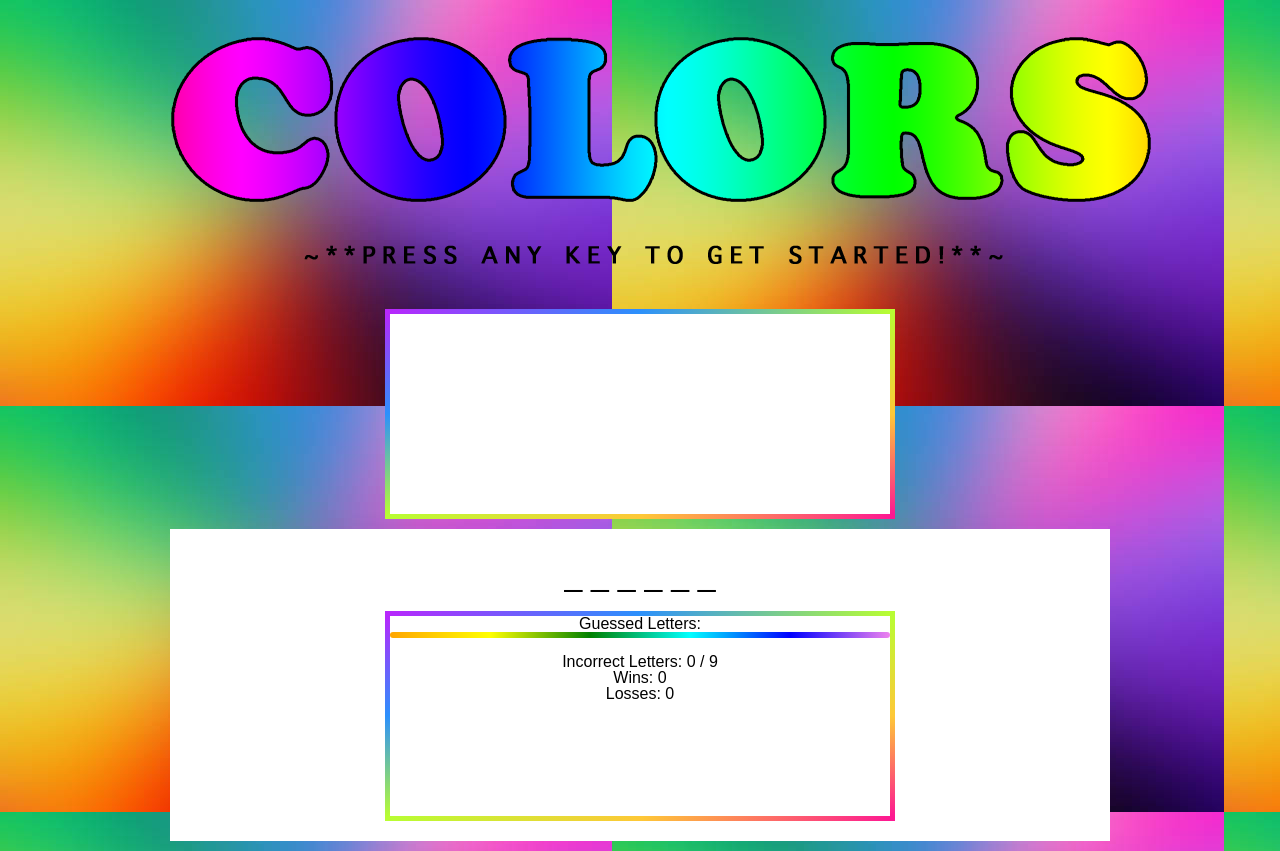
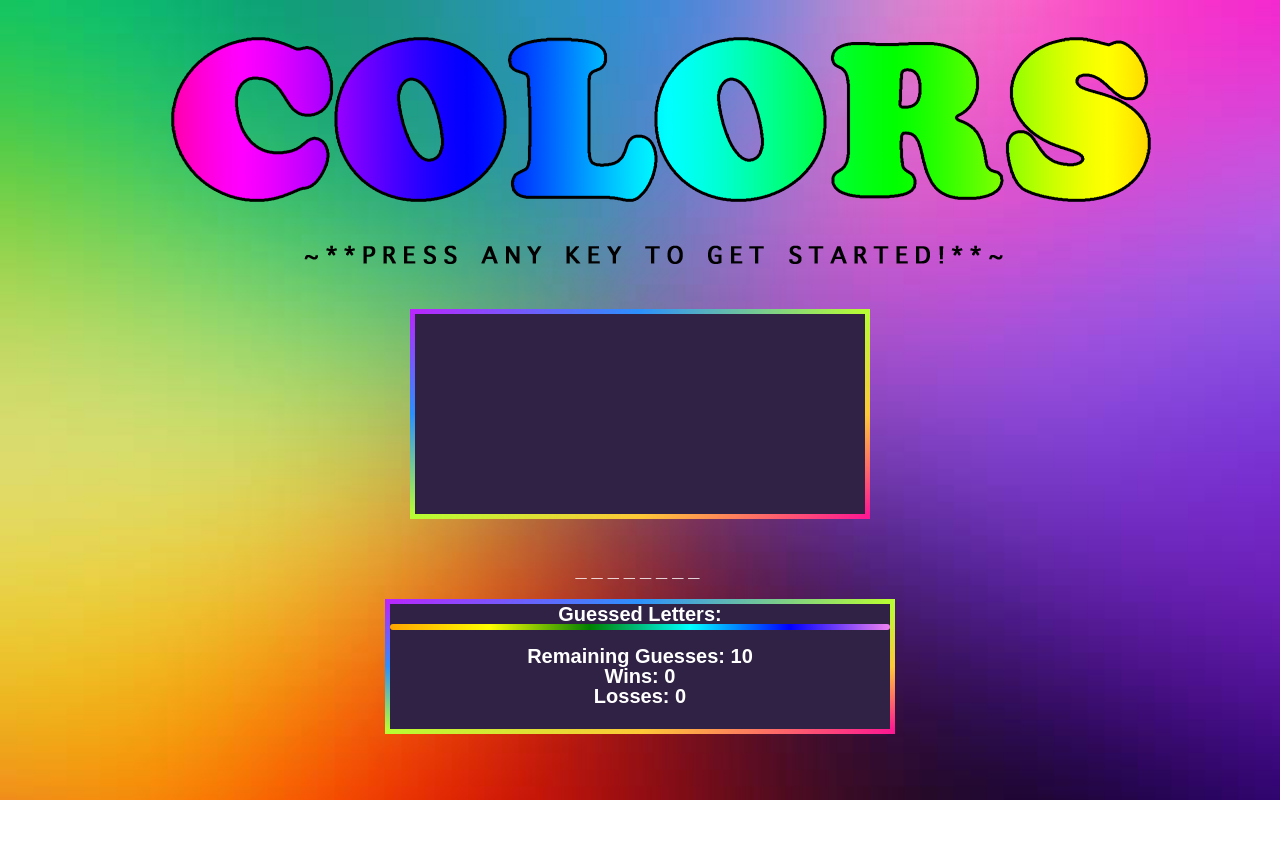
Before and after one commit to ragobash/word-guess-game, a plain HTML site: page index.html in a window 1280 px wide. After the commit the page ends 800 px from the top, so only its background shows below. Drawn offline with Linux system fonts and the light colour scheme.

Commit message:
Everything is done.

```diff
--- a/assets/css/style.css
+++ b/assets/css/style.css
@@ -1,13 +1,14 @@
 p {
     text-align: center;
+    font-size: 20px;
+    color: white;
+    font-weight: bold;
 }
 
 body {
+  background-image: url("../images/background.jpg");
+  background-size: 100%;
   position: relative;
-  background-color: white;
-}
-
-body {
   font-family: Arial, Helvetica, sans-serif;
   color: black;
 }
@@ -18,16 +19,22 @@ body {
   margin-right: auto;
 }
 
+/* Box for alerts */
 #alerts {
-  background-color: white;
+  background-color: #302244;
   border: 5px solid transparent;
   border-image: linear-gradient(to bottom right, #b827fc 0%, #2c90fc 25%, #b8fd33 50%, #fec837 75%, #fd1892 100%);
   border-image-slice: 1;
-  height: 200px;
+  height: 100px;
   margin: 20px auto;
-  width: 500px;
+  width: 350px;
   margin: 0 auto;
-  font-size: 12px;
+  font-size: 75px;
+  color: white;
+  text-align: center;
+  padding: 50px;
+  font-family: Arial, Helvetica, sans-serif;
+  font-weight: bold;
 }
 
 #main-content {
@@ -36,7 +43,6 @@ body {
 }
 
 .panel {
-	background-color: white;
 	padding: 20px;
 	margin: 10px;
 }
@@ -45,15 +51,18 @@ body {
 	text-align: center;
 	font-size: 32px;
 	padding: 10px;
-	padding-bottom: 20px;
+    padding-bottom: 20px;
+    color: white;
+    letter-spacing: 5px;
 }
 
+/* Display box for stats */
 #general-display {
-  background-color: white;
+  background-color: #302244;
   border: 5px solid transparent;
   border-image: linear-gradient(to bottom right, #b827fc 0%, #2c90fc 25%, #b8fd33 50%, #fec837 75%, #fd1892 100%);
   border-image-slice: 1;
-  height: 200px;
+  height: 125px;
   margin: 20px auto;
   width: 500px;
   margin: 0 auto;
@@ -73,3 +82,7 @@ body {
     height: 6px;
     border-radius: 4px;
 }
+
+#guessed-letters {
+    letter-spacing: 5px;
+}
--- a/assets/javascript/hangman.js
+++ b/assets/javascript/hangman.js
@@ -1,186 +1,114 @@
+// Create an array of words
+var words = [
+	"red",
+	"orange",
+	"yellow",
+	"green",
+	"blue",
+	"indigo",
+	"violet",
+	"aqua",
+	"ruby",
+	"emerald",
+	"sapphire",
+	"cyan",
+	"taupe",
+	"cerulean",
+	"pink",
+	"beige",
+	"black",
+	"white",
+	"brown",
+	"gray",
+	"bronze",
+	"burgundy",
+	"canary",
+	"charcoal",
+	"mohogany",
+	"cobalt",
+	"coral",
+	"cream",
+	"olive",
+	"denim",
+	"ebony",
+	"eggplant",
+	"gold",
+
+];
+
+// Pick a random word
+var word = randomWord();
+var answer = "";
+var guesses = [];
 var wins = 0;
 var losses = 0;
+var remainingGuesses = 10;
+var needsReset = false;
 
-var maxErrors = 9;
+createAnswer();
+displayStats();
 
-var wordDisplayLettersElement = document.getElementById("word-display-letters");
-var guessedLettersElement = document.getElementById("guessed-letters");
-var errorCountElement = document.getElementById("error-count");
-var winCountElement = document.getElementById("win-count");
-var lossCountElement = document.getElementById("loss-count");
+function reset() {
+	word = randomWord();
+	answer = "";
+	guesses = [];
+	remainingGuesses = 10;
+	needsReset = false;
+	createAnswer();
+	displayStats();
+	document.getElementById("alerts").innerText="";
+}
 
-var blinkElements = document.getElementsByClassName("blinking");
-var alertLineElements = document.getElementsByClassName("alert-line");
+function randomWord() {
+	return words[Math.floor(Math.random() * words.length)];
+}
 
-var validGuesses = [ 'a', 'b', 'c', 'd', 'e', 'f', 'g', 'h', 'i', 'j', 'k', 'l', 'm', 'n', 'o', 'p', 'q', 'r', 's', 't', 'u', 'v', 'w', 'x', 'y', 'z' ];
-
-var pressAnyKeyToStart = [
-	" ___                                       _                _              _               _   ",
-	"| _ \\ _ _  ___  ___ ___  __ _  _ _  _  _  | |__ ___  _  _  | |_  ___   ___| |_  __ _  _ _ | |_ ",
-	"|  _/| '_|/ -_)(_-<(_-< / _` || ' \\| || | | / // -_)| || | |  _|/ _ \\ (_-<|  _|/ _` || '_||  _|",
-	"|_|  |_|  \\___|/__//__/ \\__,_||_||_|\\_, | |_\\_\\\\___| \\_, |  \\__|\\___/ /__/ \\__|\\__,_||_|   \\__|",
-	"                                    |__/             |__/                                      "
-];
-var pressAnyKeyToReset = [
-	" ___                                       _                _                              _   ",
-	"| _ \\ _ _  ___  ___ ___  __ _  _ _  _  _  | |__ ___  _  _  | |_  ___    _ _  ___  ___ ___ | |_ ",
-	"|  _/| '_|/ -_)(_-<(_-< / _` || ' \\| || | | / // -_)| || | |  _|/ _ \\  | '_|/ -_)(_-</ -_)|  _|",
-	"|_|  |_|  \\___|/__//__/ \\__,_||_||_|\\_, | |_\\_\\\\___| \\_, |  \\__|\\___/  |_|  \\___|/__/\\___| \\__|",
-	"                                    |__/             |__/                                      "
-];
-
-var youWin = [
-	"__  __ ____   __  __   _      __ ____ _  __",
-	"\\ \\/ // __ \\ / / / /  | | /| / //  _// |/ /",
-	" \\  // /_/ // /_/ /   | |/ |/ /_/ / /    / ",
-	" /_/ \\____/ \\____/    |__/|__//___//_/|_/  ",
-	"                                           "
-];
-var youLose = [
-	"__  __ ____   __  __  __   ____   ____ ____",
-	"\\ \\/ // __ \\ / / / / / /  / __ \\ / __// __/",
-	" \\  // /_/ // /_/ / / /__/ /_/ /_\\ \\ / _/  ",
-	" /_/ \\____/ \\____/ /____/\\____//___//___/  ",
-	"                                           "
-];
-var emptyAlert = [
-	"                                           ",
-	"                                           ",
-	"                                           ",
-	"                                           ",
-	"                                           "
-];
-
-var game = new Hangman();
-
-document.onkeyup = function(event) {
-	var userGuess = event.key;
-
-	if (!game.gameOver) {
-		if (validGuesses.includes(userGuess) && !game.guessedLetters.includes(userGuess)) {
-			game.checkGuess(userGuess);
-		}
-	} else {
-		game = new Hangman();
-		game.updatePageData();
+//Set up the answer answer
+function createAnswer() {
+	for (var i = 0; i < word.length; i++) {
+		answer += "_";
 	}
 }
 
-window.setInterval(function() {
-	if (blinkElements.length > 0) {
-		if (game.guessedLetters.length === 0 || game.gameOver) {
-			if (blinkElements[0].style.opacity === "1") {
-				for (var i = 0; i < blinkElements.length; i++) {
-					blinkElements[i].style.opacity = "0";
-				}
-			} else {
-				for (var i = 0; i < blinkElements.length; i++) {
-					blinkElements[i].style.opacity = "1";
-				}
-			}
-		} else {
-			for (var i = 0; i < blinkElements.length; i++) {
-				blinkElements[i].style.opacity = "0";
-			}
+function displayStats() {
+	document.getElementById("word-display-letters").innerText = answer;
+	document.getElementById("error-count").innerText = remainingGuesses;
+	document.getElementById("win-count").innerText = wins;
+	document.getElementById("loss-count").innerText = losses;
+	document.getElementById("guessed-letters").innerText = guesses;
+}
+
+document.onkeyup = function(event) {
+	var guess = event.key;
+	if (!guesses.includes(guess) && !needsReset) {
+		guesses.push(guess);
+		if (word.includes(guess)) {
+			reveal(guess);
+		}
+		else {
+			remainingGuesses--;
 		}
 	}
-}, 750);
+	if (needsReset) {
+		reset();
+	}
+	if (!answer.includes("_")) {
+		wins++;
+		document.getElementById("alerts").innerHTML="You win!";
+		needsReset = true;
+	}
+	else if (remainingGuesses === 0) {
+		losses++;
+		document.getElementById("alerts").innerHTML="You lose!<br><p>"+ word +"</p>";
+		needsReset = true;
+	}
+	displayStats();
+}
 
-function Hangman() {
-	this.wordList = [
-		"violet",
-		"aqua",
-		"cyan",
-		"yellow",
-		"orange",
-		"red",
-		"blue",
-		"green"
-	]
-
-	this.word = this.wordList[Math.floor(Math.random() * this.wordList.length)];
-	this.guessedLetters = [];
-	this.errors = 0;
-	this.visibleLetters = [];
-	this.gameOver = false;
-	this.alertLines = emptyAlert;
-	for (var i = 0; i < this.word.length; i++) {
-		this.visibleLetters[i] = (false);
+function reveal(guess) {
+	for (var i = 0; i < word.length; i++) {
+		if (word[i] === guess) {
+			answer = answer.substr(0, i) + guess + answer.substr(i + 1);
+		}
 	}
 }
-
-Hangman.prototype.checkGuess = function(char) {
-	this.guessedLetters.push(char);
-
-	var isInWord = false;
-	for (var i = 0; i < this.word.length; i++) {
-		if (this.word.charAt(i) === char) {
-			isInWord = true;
-			this.visibleLetters[i] = true;
-		}
-	}
-	if (!isInWord) {
-		this.errors++;
-	}
-
-	if (this.errors >= maxErrors) {
-		losses++;
-		this.alertLines = youLose;
-		this.gameOver = true;
-	}
-
-	if (!this.visibleLetters.includes(false)) {
-		wins++;
-		this.alertLines = youWin;
-		this.gameOver = true;
-	}
-
-	game.updatePageData();
-};
-
-Hangman.prototype.updatePageData = function() {
-	var tempString = "";
-	for (var i = 0; i < this.visibleLetters.length; i++) {
-		tempString += ((this.visibleLetters[i] || this.gameOver) ? this.word.charAt(i).toUpperCase() : "_");
-		if (i < (this.visibleLetters.length - 1)) tempString += " ";
-	}
-	wordDisplayLettersElement.textContent = tempString;
-
-	tempString = "";
-	for (var i = 0; i < this.guessedLetters.length; i++) {
-		tempString += (this.guessedLetters[i].toUpperCase());
-		if (i < (this.guessedLetters.length - 1)) tempString += " ";
-	}
-	for (var i = tempString.length; i < 51; i++) {
-		tempString += " ";
-	}
-	guessedLettersElement.textContent = tempString;
-
-	tempString = this.errors + " / " + maxErrors;
-	for (var i = tempString.length; i < 32; i++) {
-		tempString += " ";
-	}
-	errorCountElement.textContent = tempString;
-
-	tempString = wins + "";
-	for (var i = tempString.length; i < 45; i++) {
-		tempString += " ";
-	}
-	winCountElement.textContent = tempString;
-
-	tempString = losses + "";
-	for (var i = tempString.length; i < 43; i++) {
-		tempString += " ";
-	}
-	lossCountElement.textContent = tempString;
-
-	for (var i = 0; i < blinkElements.length; i++) {
-		blinkElements[i].textContent = (this.gameOver ? pressAnyKeyToReset[i] : pressAnyKeyToStart[i]);
-	}
-
-	for (var i = 0; i < alertLineElements.length; i++) {
-		alertLineElements[i].textContent = (this.alertLines[i]);
-	}
-}
-
-game.updatePageData();
--- a/index.html
+++ b/index.html
@@ -25,16 +25,18 @@
 
 				<div id="general-display">
 					<p>Guessed Letters:</p>
-					<p><span id="guessed-letters">                                </span></p>
+					<p><span id="guessed-letters">       </span></p>
                     <div id="grad1" class="line"></div>
                     <br>
-					<p>Incorrect Letters: <span id="error-count"></span></p>
+					<p>Remaining Guesses: <span id="error-count"></span></p>
 					<p>Wins: <span id="win-count"></span></p>
 					<p>Losses: <span id="loss-count"></span></p>
 				</div>
 			</div>
 		</div>
     </div>
+
+    <!-- Javascript -->
 		<script type="text/javascript" src="assets/javascript/hangman.js"></script>
 	</body>
 </html>
```
